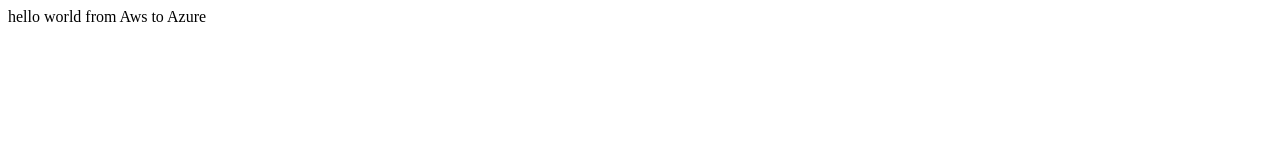
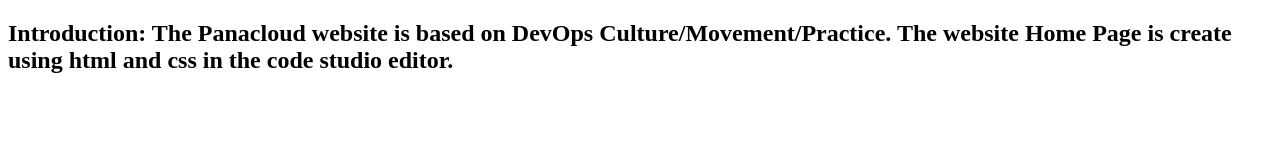
Before and after one commit to fahad91ali/cloudnative20, a plain HTML site: page index.html in a window 1280 px wide. Drawn offline with Linux system fonts and the light colour scheme.

Commit message:
Updated index.html
introduction

```diff
--- a/index.html
+++ b/index.html
@@ -6,6 +6,10 @@
     <title>Document</title>
 </head>
 <body>
-    hello world from Aws to Azure
+	<div>
+		<h2>
+			Introduction: The Panacloud website is based on DevOps Culture/Movement/Practice. The website Home Page is create using html and css in the code studio editor.
+		</h2>
+	</div>
 </body>
 </html>
```
